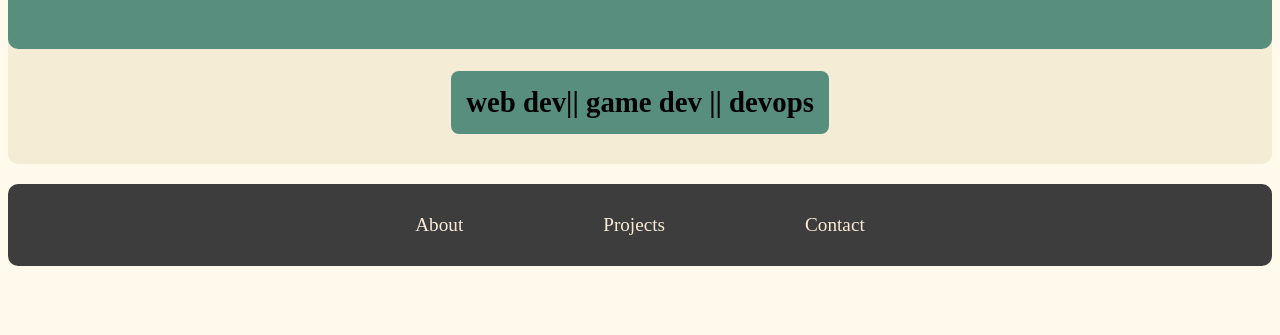
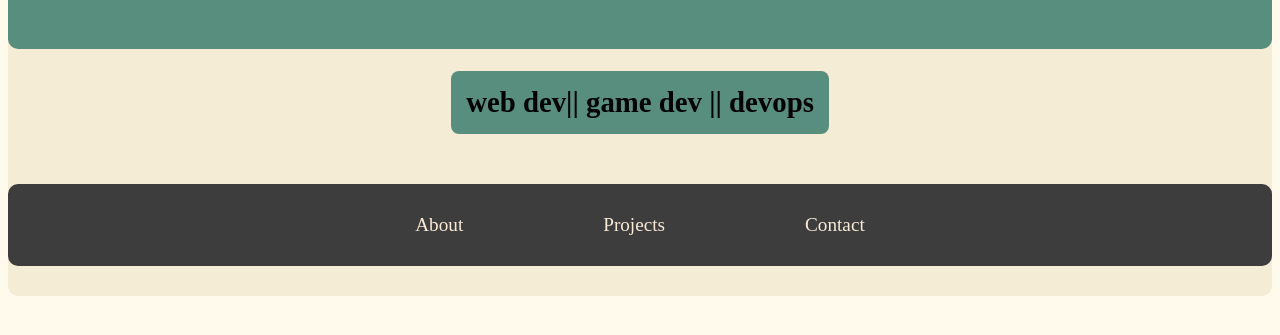
Before and after one commit to MazenMDev/WebDev-Journey, a plain HTML site: page index.HTML in a window 1280 px wide. Shown: the part 109-444 px from the top of the page. Drawn offline with Linux system fonts and the light colour scheme.

Commit message:
Update index.HTML

```diff
--- a/index.HTML
+++ b/index.HTML
@@ -6,7 +6,9 @@
 	<link 	rel="stylesheet" href="Biginner.CSS";
 </head>
 <body>
-	<div>
+<div id="all">
+
+	<div id="heading">
 		<h1>Mazen Mahmoud</h1>
 		<h2>web dev|| game dev || devops</h2>
 	</div>
@@ -16,6 +18,6 @@
 		<li>Projects</li>
 		<li>Contact</li>
 	</ul>
-
+</div>
 </body>
 </html>
```
